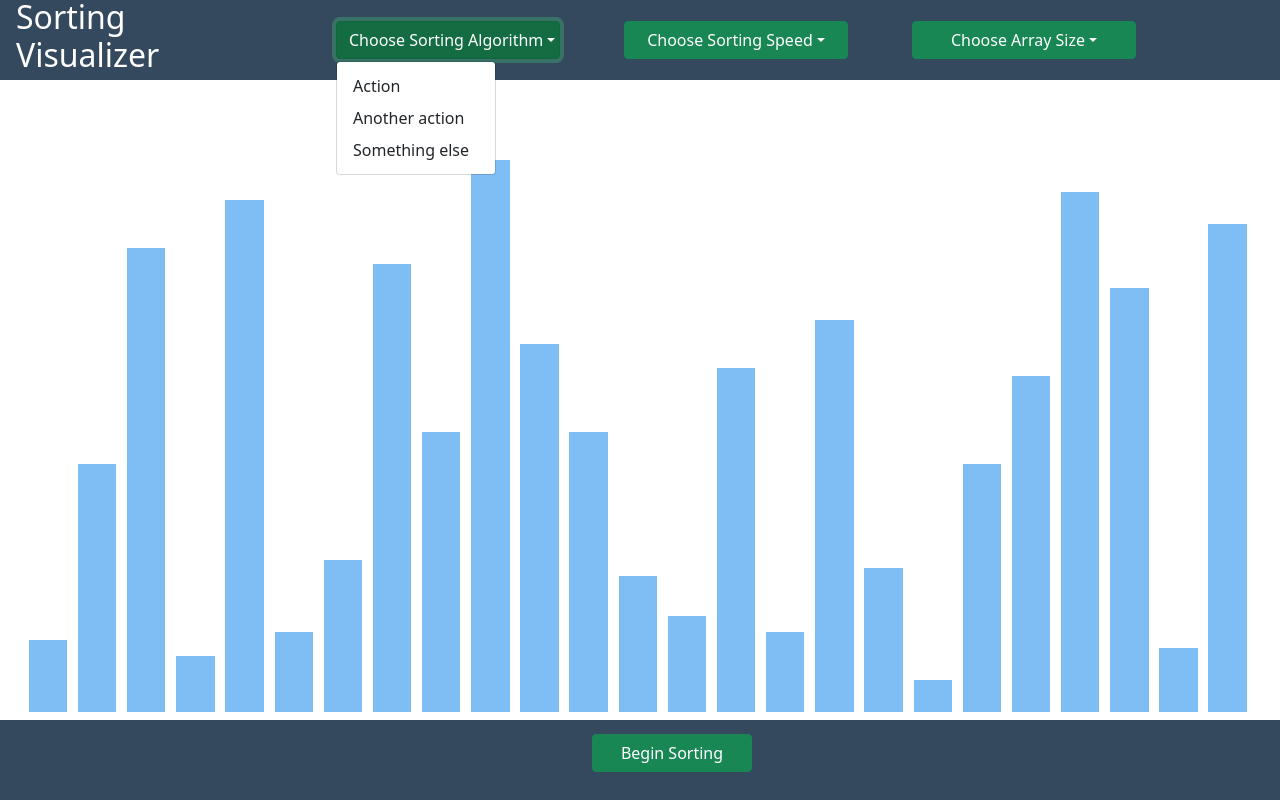
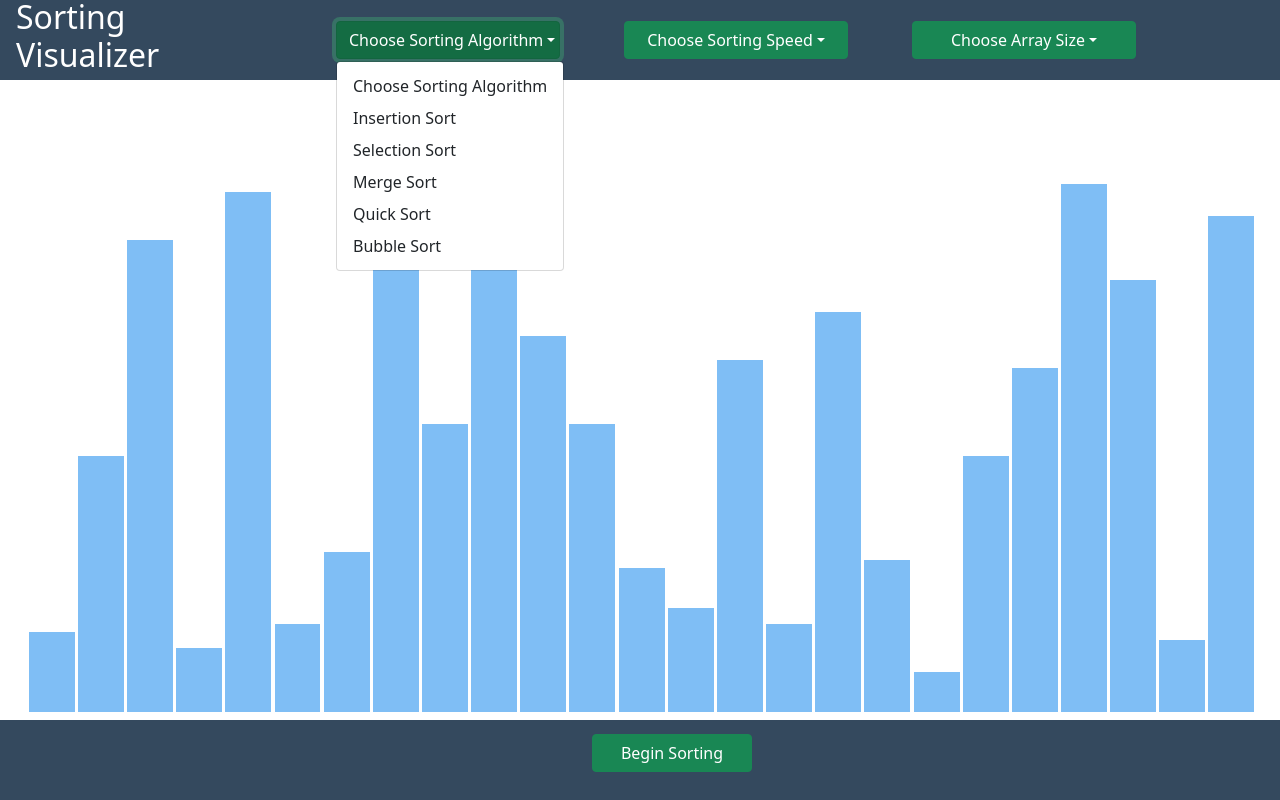
Before and after one commit to NasserMughrabi/sorting-algo, a React (Create React App) app: page / in a window 1280 px wide. Both pictures are taken after a click on the button "Choose Sorting Algorithm". Built offline with nearby package versions, Linux system fonts and the light colour scheme; the HTML template or start-up script is replaced by a standard one.

Commit message:
dropdown function correctly now, sorting function to be done

```diff
--- a/src/App.js
+++ b/src/App.js
@@ -2,15 +2,20 @@ import React from "react";
 import Bars from "./components/Bars";
 import NavBar from "./components/NavBar";
 import Bottom from "./components/Bottom";
+import { useState } from "react";
 
 
-const arr = Array(25).fill(5).map(() => Math.round(Math.random() * 69));
 
 function App() {
+
+  const [arrSize, setArrSize] = useState(25);
+  // generate an arr of random numbers between 1 and 69 (1 and 69 included)
+  const arr = Array(arrSize).fill(5).map(() => Math.round(Math.random() * (69 - 1 + 1) + 1));
+
   return (
     <>
     <main>
-      <NavBar />
+      <NavBar setArrSize={setArrSize}/>
       <Bars arr={arr}/>
       <Bottom />
     </main>
--- a/src/components/Bar.js
+++ b/src/components/Bar.js
@@ -4,7 +4,7 @@ import styled from 'styled-components/macro';
 
 
 const BarItem = styled.div`
-  width: 3vw;
+  width: 100%;
 `;
 
 const Bar = ({item}) => {
--- a/src/components/NavBar.js
+++ b/src/components/NavBar.js
@@ -1,6 +1,7 @@
 import React from 'react'
 import styled from 'styled-components/macro'
 import Dropdown from 'react-bootstrap/Dropdown';
+import {useRef}  from 'react'
 
 const Nav = styled.nav`
   background-color: #34495e;
@@ -10,42 +11,69 @@ const Nav = styled.nav`
   align-items: center;
 `;
 
-const NavBar = () => {
+const NavBar = ({setArrSize}) => {
+
+  const algoEl = useRef(null);
+  const speedEl = useRef(null);
+  const sizeEl = useRef(null);
+  const handleAlgoClick = (e) => {
+    algoEl.current.textContent = e.target.textContent;
+  }
+  const handleSpeedClick = (e) => {
+    speedEl.current.textContent = e.target.textContent;
+  }
+  const handleSizeClick = (e) => {
+    const size = parseInt(e.target.textContent);
+    if(size){
+      setArrSize(size);
+    }
+    sizeEl.current.textContent = e.target.textContent;
+  }
+
+
+
   return (
     <section className='navbar'>
       <Nav>
         <h2 className='title'>Sorting Visualizer</h2>
       <Dropdown className='algos-drop'>
-        <Dropdown.Toggle variant="success" id="dropdown-width">
+        <Dropdown.Toggle ref={algoEl} variant="success" id="dropdown-width">
           Choose Sorting Algorithm
         </Dropdown.Toggle>
 
         <Dropdown.Menu>
-          <Dropdown.Item href="#/action-1">Action</Dropdown.Item>
-          <Dropdown.Item href="#/action-2">Another action</Dropdown.Item>
-          <Dropdown.Item href="#/action-3">Something else</Dropdown.Item>
+          <Dropdown.Item href="#/action-1" onClick={handleAlgoClick}>Choose Sorting Algorithm</Dropdown.Item>
+          <Dropdown.Item href="#/action-1" onClick={handleAlgoClick}>Insertion Sort</Dropdown.Item>
+          <Dropdown.Item href="#/action-2" onClick={handleAlgoClick}>Selection Sort</Dropdown.Item>
+          <Dropdown.Item href="#/action-3" onClick={handleAlgoClick}>Merge Sort</Dropdown.Item>
+          <Dropdown.Item href="#/action-3" onClick={handleAlgoClick}>Quick Sort</Dropdown.Item>
+          <Dropdown.Item href="#/action-3" onClick={handleAlgoClick}>Bubble Sort</Dropdown.Item>
         </Dropdown.Menu>
       </Dropdown>
       <Dropdown className='algos-drop'>
-        <Dropdown.Toggle variant="success" id="dropdown-width">
+        <Dropdown.Toggle ref={speedEl} variant="success" id="dropdown-width">
           Choose Sorting Speed
         </Dropdown.Toggle>
 
         <Dropdown.Menu>
-          <Dropdown.Item href="#/action-1">Action</Dropdown.Item>
-          <Dropdown.Item href="#/action-2">Another action</Dropdown.Item>
-          <Dropdown.Item href="#/action-3">Something else</Dropdown.Item>
+          <Dropdown.Item href="#/action-1" onClick={handleSpeedClick}>Choose Sorting Speed</Dropdown.Item>
+          <Dropdown.Item href="#/action-1" onClick={handleSpeedClick}>Low</Dropdown.Item>
+          <Dropdown.Item href="#/action-2" onClick={handleSpeedClick}>Moderate</Dropdown.Item>
+          <Dropdown.Item href="#/action-3" onClick={handleSpeedClick}>High</Dropdown.Item>
         </Dropdown.Menu>
       </Dropdown>
       <Dropdown className='algos-drop'>
-        <Dropdown.Toggle variant="success" id="dropdown-width">
+        <Dropdown.Toggle ref={sizeEl} variant="success" id="dropdown-width">
           Choose Array Size
         </Dropdown.Toggle>
 
         <Dropdown.Menu>
-          <Dropdown.Item href="#/action-1">Action</Dropdown.Item>
-          <Dropdown.Item href="#/action-2">Another action</Dropdown.Item>
-          <Dropdown.Item href="#/action-3">Something else</Dropdown.Item>
+          <Dropdown.Item href="#/action-1" onClick={handleSizeClick}>Choose Array Size</Dropdown.Item>
+          <Dropdown.Item href="#/action-1" onClick={handleSizeClick}>5</Dropdown.Item>
+          <Dropdown.Item href="#/action-1" onClick={handleSizeClick}>25</Dropdown.Item>
+          <Dropdown.Item href="#/action-1" onClick={handleSizeClick}>50</Dropdown.Item>
+          <Dropdown.Item href="#/action-2" onClick={handleSizeClick}>75</Dropdown.Item>
+          <Dropdown.Item href="#/action-3" onClick={handleSizeClick}>100</Dropdown.Item>
         </Dropdown.Menu>
       </Dropdown>
       </Nav>
--- a/src/index.css
+++ b/src/index.css
@@ -32,15 +32,8 @@
 .bottom {
   height: 10vh;
   background-color: #34495e;
-  /* text-align: center; */
-  /* padding-top: 1.3rem; */
-  /* align-items: center; */
-  /* text-align: center; */
-  /* justify-content: center; */
   padding: 1.3rem;
 }
-
-.btn-div {}
 
 .algos-drop {
   margin-left: 4rem;
```
Also changed, not shown: src/components/Dropdown.js (deleted, +0 -20 lines).
